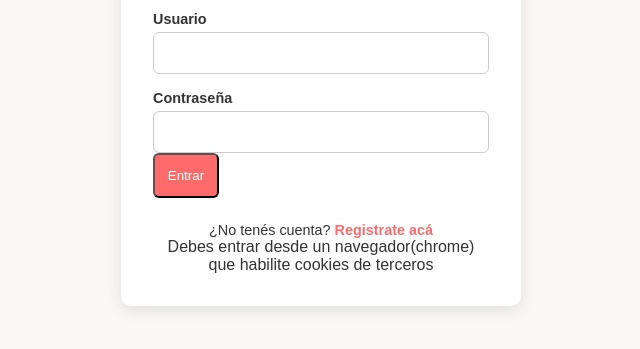
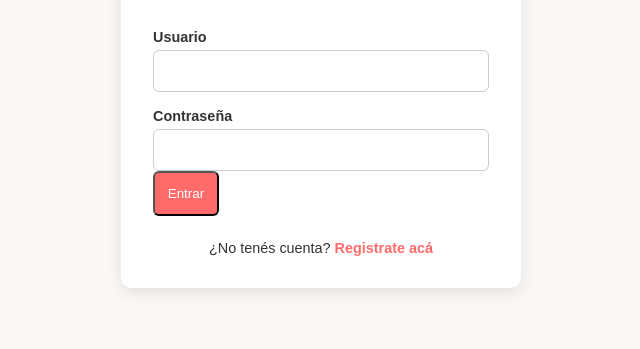
Before and after one commit to scry3/facultadMatchBack, a plain HTML site: page frontend/public/login.html in a window 1280 px wide. Shown: the part 305-654 px from the top of the page, without its empty margins (319-959 px from the left). Drawn offline with Linux system fonts and the light colour scheme.

Commit message:
Update login.html

```diff
--- a/frontend/public/login.html
+++ b/frontend/public/login.html
@@ -27,7 +27,7 @@
         ¿No tenés cuenta?
         <a href="register.html" class="link">Registrate acá</a>
       </p>
-      <p>Debes entrar desde un navegador(chrome) que habilite cookies de terceros</p>
+
     </div>
 
     <!-- JS del front -->
```
